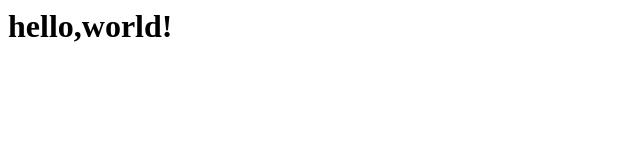
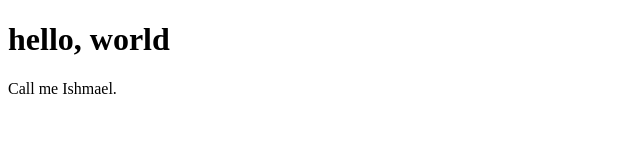
Before and after one commit to tyro11/website, a plain HTML site: page index.html in a window 1280 px wide. Shown: the whole page, without its empty margins (0-640 px from the left). Drawn offline with Linux system fonts and the light colour scheme.

Commit message:
Add come HTML structure

```diff
--- a/index.html
+++ b/index.html
@@ -1 +1,10 @@
-<h1>hello,world!</h1>
+<!doctype html>
+<html>
+<head>
+	<title></title>
+</head>
+<body>
+	<h1>hello, world</h1>
+	<p>Call me Ishmael.</p>
+</body>
+</html>
```
